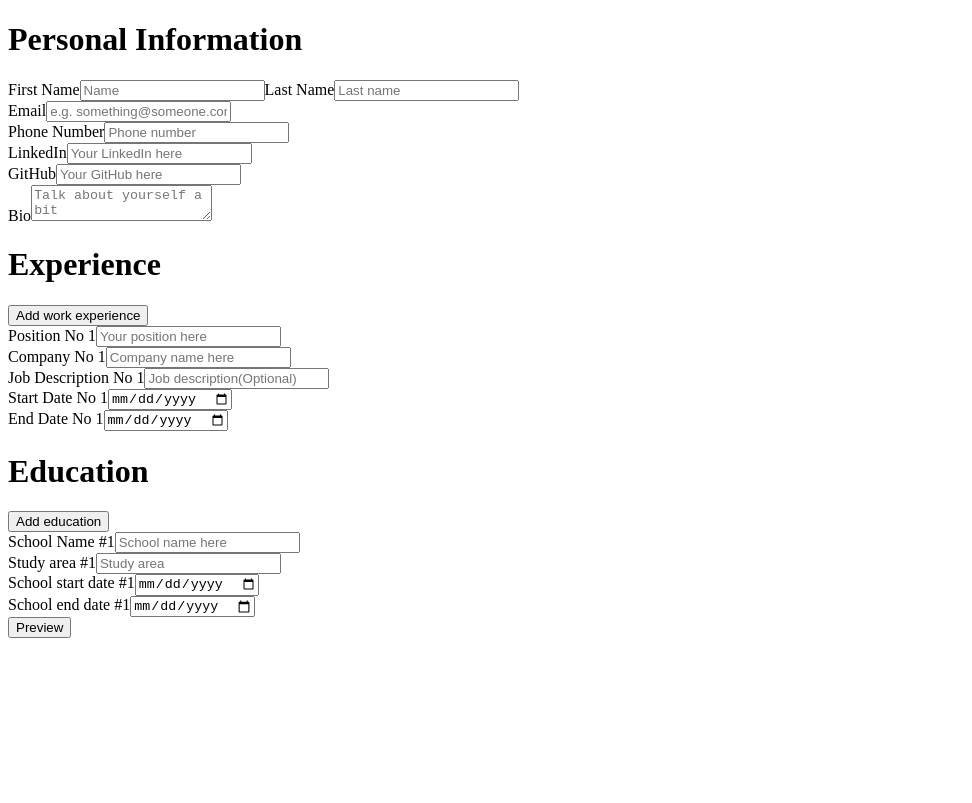
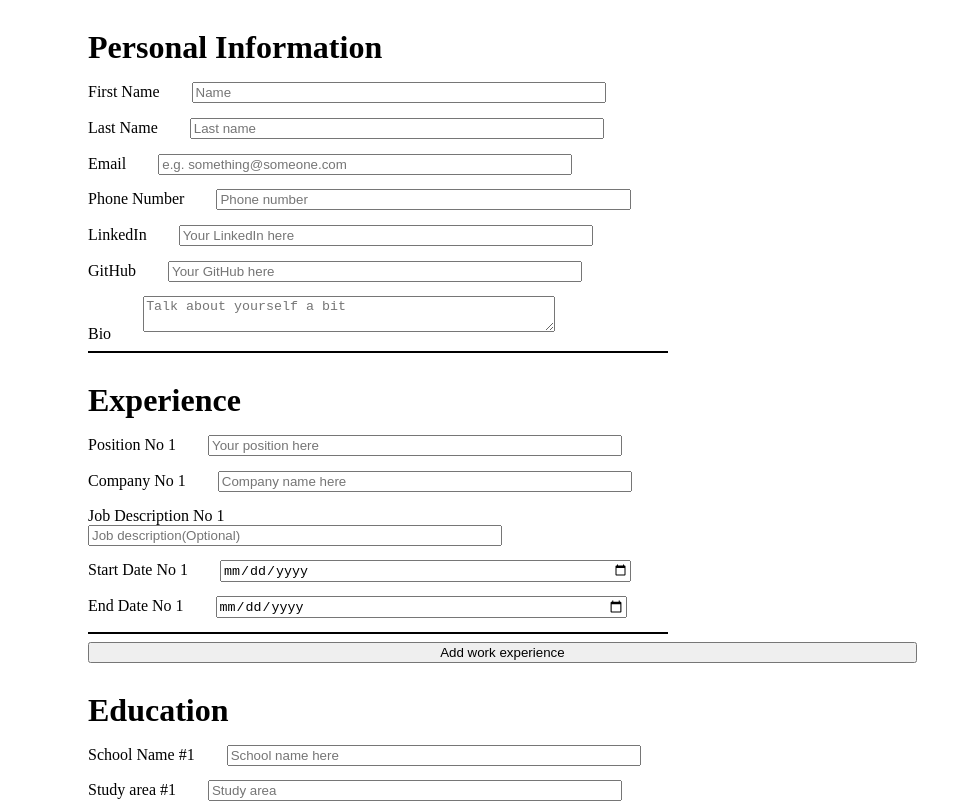
Before and after one commit to muratcan-yuksel/cv-app, a React (Create React App) app: page / in a window 1280 px wide. Shown: the top 803 px of the page, without its empty margins (0-972 px from the left). Built offline with nearby package versions, Linux system fonts and the light colour scheme.

Commit message:
did some styling

```diff
--- a/src/components/Informatsion.js
+++ b/src/components/Informatsion.js
@@ -1,4 +1,5 @@
 import React from "react";
+import "../styles/UserInput.css";
 
 function Informatsion(props) {
   return props.information.map((item, index) => {
@@ -11,9 +12,9 @@ function Informatsion(props) {
       bioId = `${index}`;
 
     return (
-      <div key={index}>
+      <div className="information" key={index}>
         <h1>Personal Information</h1>
-        <div>
+        <div id="firstName">
           <label htmlFor={firstNameId}>First Name</label>
           <input
             type="text"
@@ -25,6 +26,8 @@ function Informatsion(props) {
             placeholder="Name"
             required
           />
+        </div>
+        <div>
           <label htmlFor={lastNameId}>Last Name</label>
           <input
             type="text"
@@ -97,6 +100,7 @@ function Informatsion(props) {
             placeholder="Talk about yourself a bit"
           />
         </div>
+        <div className="space"></div>
       </div>
     );
   });
--- a/src/components/Studies.js
+++ b/src/components/Studies.js
@@ -1,4 +1,5 @@
 import React from "react";
+import "../styles/UserInput.css";
 
 function Studies(props) {
   return props.studies.map((item, index) => {
@@ -59,6 +60,7 @@ function Studies(props) {
             className="schoolEndDate"
           ></input>
         </div>
+        <div className="space"></div>
       </div>
     );
   });
--- a/src/components/UserInput.js
+++ b/src/components/UserInput.js
@@ -2,6 +2,7 @@ import React, { Component } from "react";
 import Informatsion from "./Informatsion";
 import Work from "./Work";
 import Studies from "./Studies";
+import "../styles/UserInput.css";
 
 class UserInput extends Component {
   constructor(props) {
@@ -120,16 +121,15 @@ class UserInput extends Component {
     let { studies } = this.state;
     let { information } = this.state;
     return (
-      <div onChange={this.twoCalls}>
+      <div className="input" onChange={this.twoCalls}>
         <Informatsion information={information} />
         <h1>Experience</h1>
+        <Work work={work} />
+        <button onClick={this.addWork}>Add work experience</button>
 
-        <button onClick={this.addWork}>Add work experience</button>
-        <Work work={work} />
         <h1>Education</h1>
-
+        <Studies studies={studies} />
         <button onClick={this.addStudies}>Add education</button>
-        <Studies studies={studies} />
       </div>
     );
   }
--- a/src/components/Work.js
+++ b/src/components/Work.js
@@ -1,4 +1,5 @@
 import React from "react";
+import "../styles/UserInput.css";
 
 const Work = (props) => {
   return props.work.map((item, index) => {
@@ -70,6 +71,7 @@ const Work = (props) => {
             type="date"
           ></input>
         </div>
+        <div className="space"></div>
       </div>
     );
   });
--- a/src/styles/PreviewCV.css
+++ b/src/styles/PreviewCV.css
@@ -3,3 +3,6 @@
   height: 100%;
   margin-left: 5em;
 }
+.information {
+  display: grid;
+}
--- /dev/null
+++ b/src/styles/UserInput.css
@@ -0,0 +1,15 @@
+.input {
+  margin-left: 5em;
+}
+.input * {
+  margin-right: 2em;
+  margin-bottom: 0.5em;
+  width: 70%;
+}
+#firstName {
+}
+.space {
+  height: 2px;
+  width: 70%;
+  background-color: black;
+}
```
